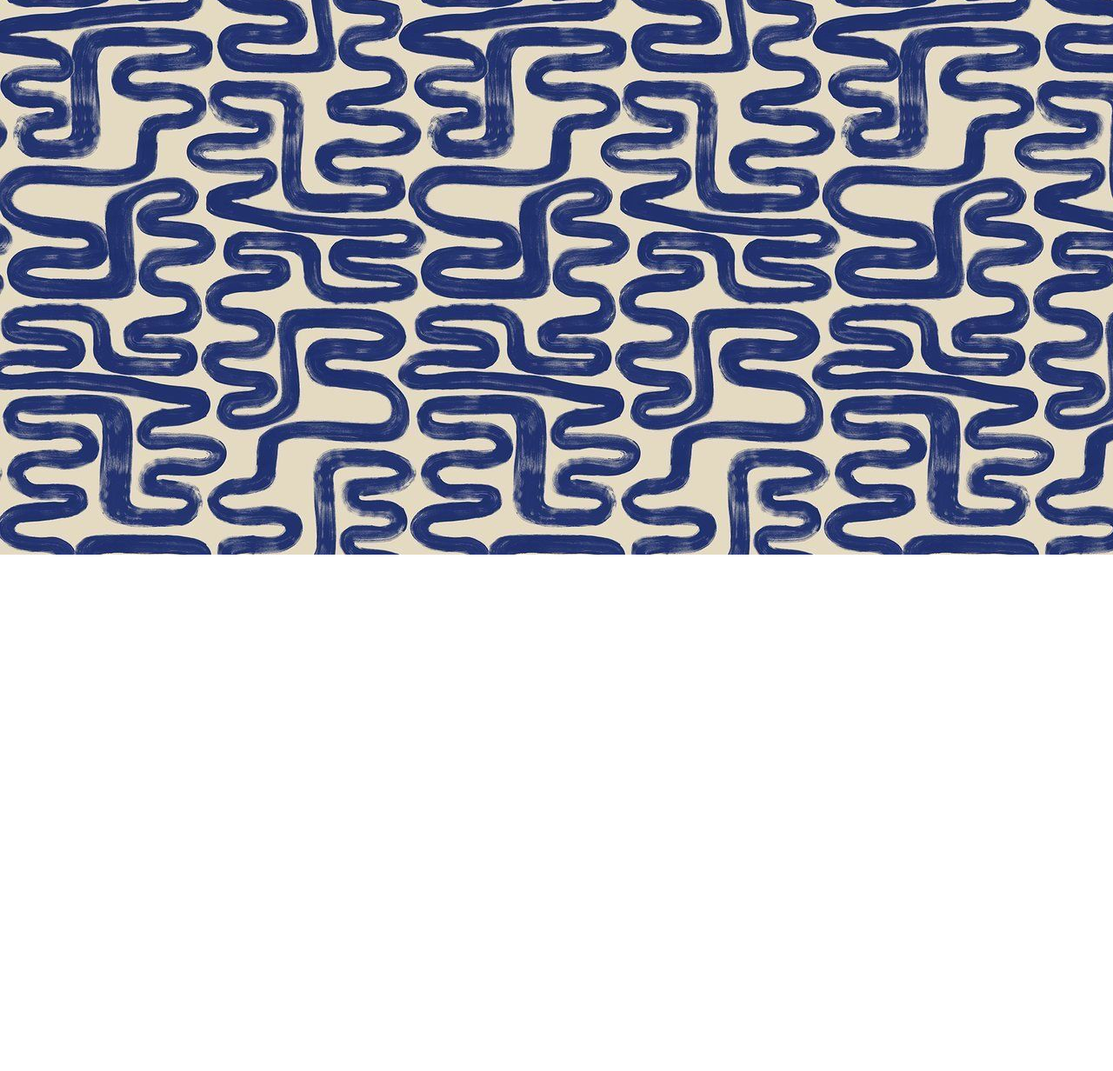
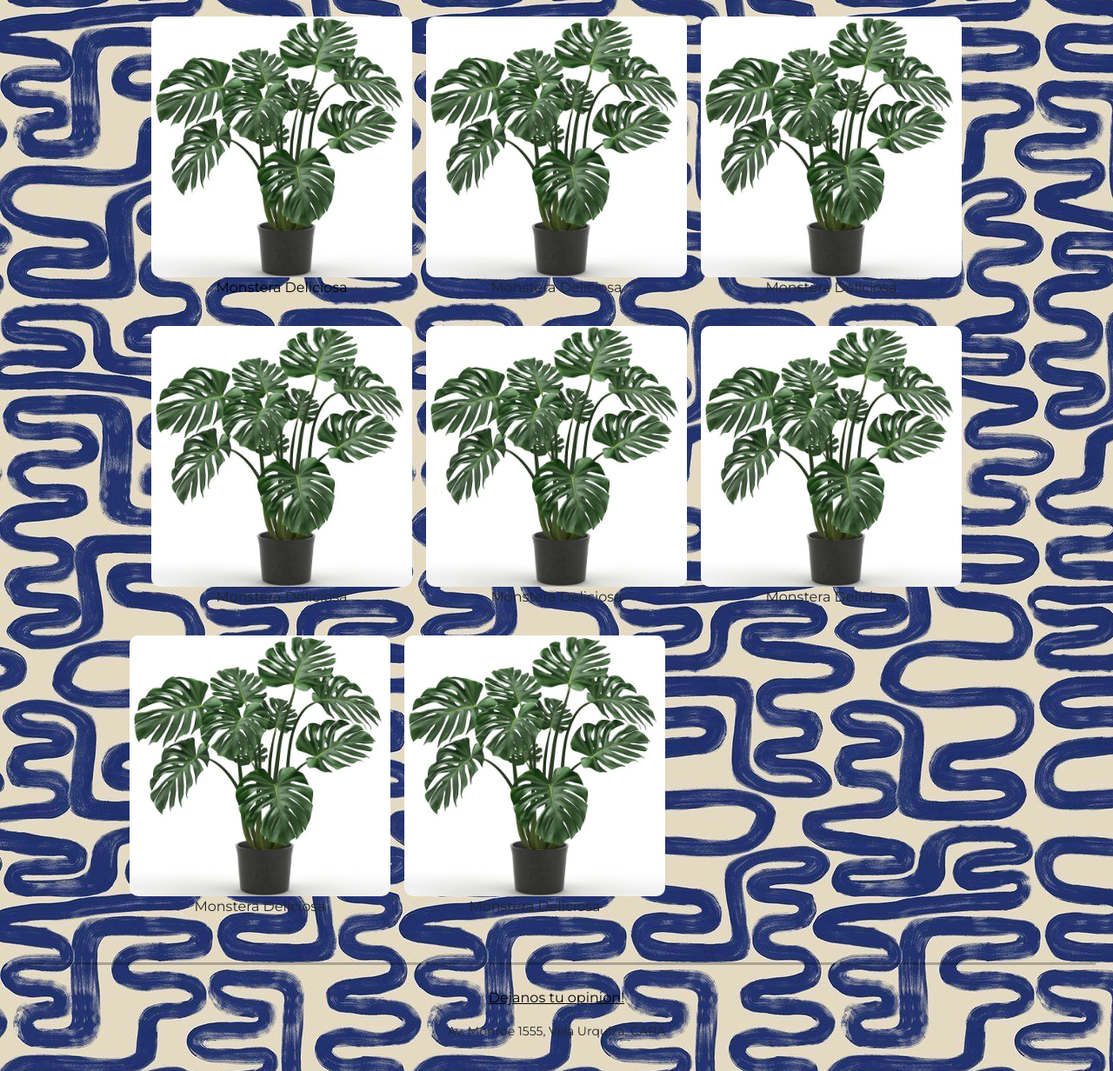
Before and after one commit to MPilarL/Pre-entrega-Lence, a plain HTML site: page pages/pagina2.html in a window 1280 px wide. Shown: the part 162-1394 px from the top of the page at 87% size. Before the commit the page ends 800 px from the top, so only its background shows below. Drawn offline with nearby package versions, Linux system fonts and the light colour scheme; files whose address does not match are found by name.

Commit message:
galeria con plantas

```diff
--- a/pages/pagina2.html
+++ b/pages/pagina2.html
@@ -31,6 +31,50 @@
             </ul>
         </div>
     </nav>
-
+    <header class="header">
+        <h1>Plantas</h1>
+      </header>
+      <div class="gallery">
+        <div>
+            <img src="../assets/img/monstera-planta.jpeg">
+            <p><a class="text-decoration-none" href="./pagina2-1.html">Monstera Deliciosa</a></p>
+        </div>
+        <div>
+            <img src="../assets/img/monstera-planta.jpeg">
+            <p>Monstera Deliciosa</p>
+        </div>
+        <div>
+            <img src="../assets/img/monstera-planta.jpeg">
+            <p>Monstera Deliciosa</p>
+        </div>
+        <div>
+            <img src="../assets/img/monstera-planta.jpeg">
+            <p>Monstera Deliciosa</p>
+        </div>
+        <div>
+            <img src="../assets/img/monstera-planta.jpeg">
+            <p>Monstera Deliciosa</p>
+        </div>
+        <div>
+            <img src="../assets/img/monstera-planta.jpeg">
+            <p>Monstera Deliciosa</p>
+        </div>
+        <div>
+            <img src="../assets/img/monstera-planta.jpeg">
+            <p>Monstera Deliciosa</p>
+        </div>
+        <div>
+            <img src="../assets/img/monstera-planta.jpeg">
+            <p>Monstera Deliciosa</p>
+        </div>
+      </div>
+      <hr>
+    <footer>
+        <p>
+            <a href="./pages/pagina3.html" target="_blank">Dejanos tu opinion!</a>
+        </p>
+        <p class="direccion">Av. Monroe 1555, Villa Urquiza, CABA</p>
+    </footer>
+    <script src="https://cdn.jsdelivr.net/npm/bootstrap@5.3.2/dist/js/bootstrap.bundle.min.js" integrity="sha384-C6RzsynM9kWDrMNeT87bh95OGNyZPhcTNXj1NW7RuBCsyN/o0jlpcV8Qyq46cDfL" crossorigin="anonymous"></script>
 </body>
 </html>
```
